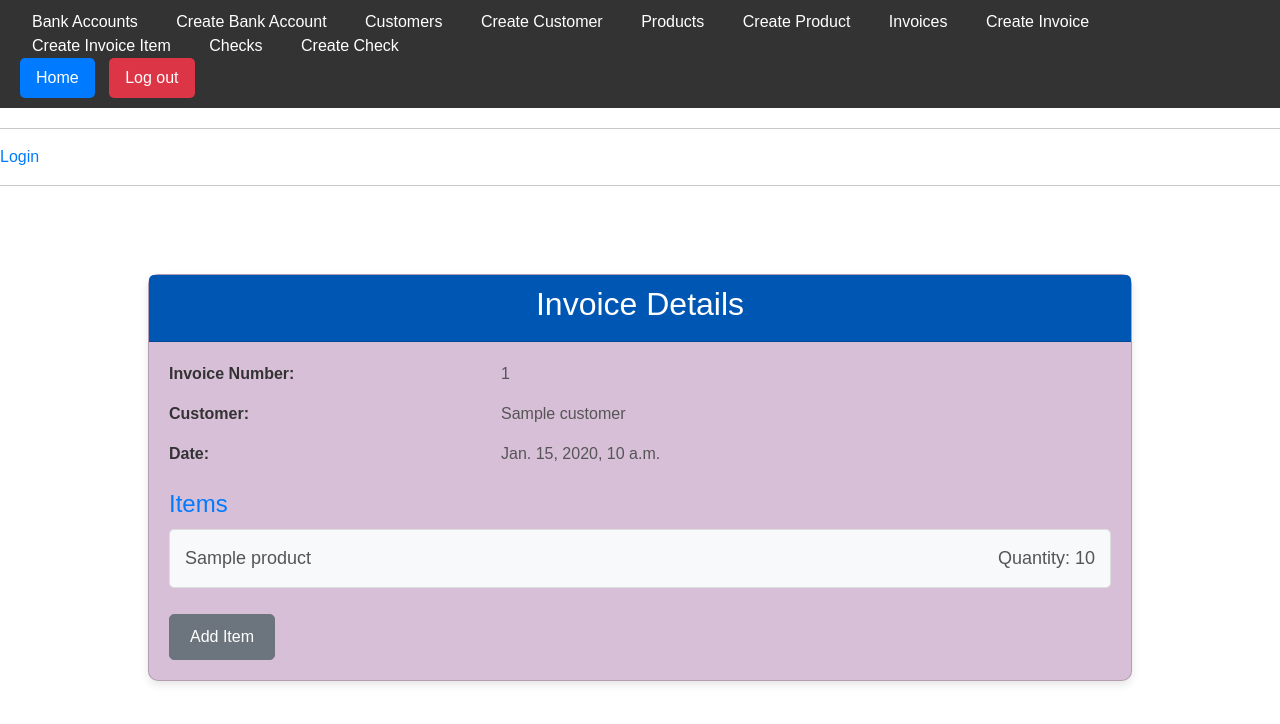
After one commit to ArsHia-cdMstr/Accounting_django, a Django app: template Accounting/app/templates/app/invoice_detail.html in a window 1280 px wide. The commit adds this page. Shown: the top 724 px of the page. Run offline with Django 3.2, Linux system fonts and the light colour scheme; the template is opened without the code that fills it: most values are stand-ins (such as "Sample title", 1, 10 or a date in 2020).

Commit message:
add invoice item of an item and code its html and css

```diff
--- /dev/null
+++ b/Accounting/app/static/css/invoice_detail.css
@@ -0,0 +1,97 @@
+/* invoice_detail.css */
+
+/* General Styles */
+body, html {
+    margin: 0;
+    padding: 0;
+    font-family: Arial, sans-serif;
+}
+
+.container {
+    width: 80%;
+    margin: auto;
+    padding: 20px;
+}
+
+/* Card Styles */
+.card {
+    margin-top: 20px;
+    border-radius: 10px;
+    box-shadow: 0 4px 8px rgba(0, 0, 0, 0.1);
+}
+
+.card-header {
+    background-color: #007bff; /* Standard Bootstrap blue */
+    background-color: #0056b3; /* Fallback color for better compatibility */
+    color: #fff;
+    border-radius: 10px 10px 0 0;
+    padding: 10px 15px;
+}
+
+.card-body {
+    padding: 20px;
+}
+
+.card-body .row {
+    display: flex;
+    align-items: center;
+    margin-bottom: 15px;
+}
+
+.card-body .font-weight-bold {
+    font-weight: bold;
+    color: #333;
+    margin-right: 10px;
+}
+
+.card-body .col-md-8 {
+    flex: 1;
+    color: #555;
+}
+
+.card-body h4 {
+    margin-top: 30px;
+    font-size: 24px;
+    color: #007bff;
+}
+
+.card-body .list-group {
+    margin-top: 10px;
+}
+
+.card-body .list-group-item {
+    display: flex;
+    justify-content: space-between;
+    align-items: center;
+    background-color: #f8f9fa;
+    margin-bottom: 10px;
+    padding: 15px;
+    border: 1px solid #ddd;
+    border-radius: 5px;
+    font-size: 18px;
+    color: #555;
+    transition: background-color 0.3s ease;
+}
+
+.card-body .list-group-item:hover {
+    background-color: #e9ecef;
+}
+
+/* Button Styles */
+.btn-secondary {
+    background-color: #6c757d;
+    color: #fff;
+    text-decoration: none;
+    border-radius: 5px;
+    text-align: center;
+    padding: 10px 20px;
+    transition: background-color 0.3s ease;
+}
+
+.btn-secondary:hover {
+    background-color: #5a6268;
+}
+
+.card {
+    background-color: thistle;
+}
--- /dev/null
+++ b/Accounting/app/templates/app/invoice_detail.html
@@ -0,0 +1,40 @@
+{% extends 'app/base.html' %}
+{% load static %}
+
+{% block extra_css %}
+<link rel="stylesheet" type="text/css" href="{% static 'css/invoice_detail.css' %}">
+{% endblock %}
+
+{% block content %}
+<div class="container mt-5">
+  <div class="card">
+    <div class="card-header text-center">
+      <h2>Invoice Details</h2>
+    </div>
+    <div class="card-body">
+      <div class="row mb-3">
+        <div class="col-md-4 font-weight-bold">Invoice Number:</div>
+        <div class="col-md-8">{{ invoice.invoice_number }}</div>
+      </div>
+      <div class="row mb-3">
+        <div class="col-md-4 font-weight-bold">Customer:</div>
+        <div class="col-md-8">{{ invoice.customer.name }}</div>
+      </div>
+      <div class="row mb-3">
+        <div class="col-md-4 font-weight-bold">Date:</div>
+        <div class="col-md-8">{{ invoice.date }}</div>
+      </div>
+      <h4 class="mt-4">Items</h4>
+      <ul class="list-group">
+        {% for item in items %}
+          <li class="list-group-item d-flex justify-content-between align-items-center">
+            <span>{{ item.product.name }}</span>
+            <span>Quantity: {{ item.quantity }}</span>
+          </li>
+        {% endfor %}
+      </ul>
+      <a href="{% url 'invoiceitem-create' %}?invoice={{ invoice.id }}" class="btn btn-secondary mt-3">Add Item</a>
+    </div>
+  </div>
+</div>
+{% endblock %}
```
Also changed, not shown: Accounting/app/models.py (+9 -0 lines), Accounting/app/static/css/invoice_form.css (added, +62 -0 lines), Accounting/app/static/css/invoice_list.css (added, +64 -0 lines), Accounting/app/static/css/invoiceitem_form.css (added, +62 -0 lines), Accounting/app/templates/app/invoice_form.html (+23 -14 lines), Accounting/app/templates/app/invoice_list.html (added, +27 -0 lines), Accounting/app/templates/app/invoiceitem_form.html (added, +31 -0 lines), Accounting/app/urls.py (+4 -3 lines), Accounting/app/views.py (+14 -8 lines), Accounting/db.sqlite3.
